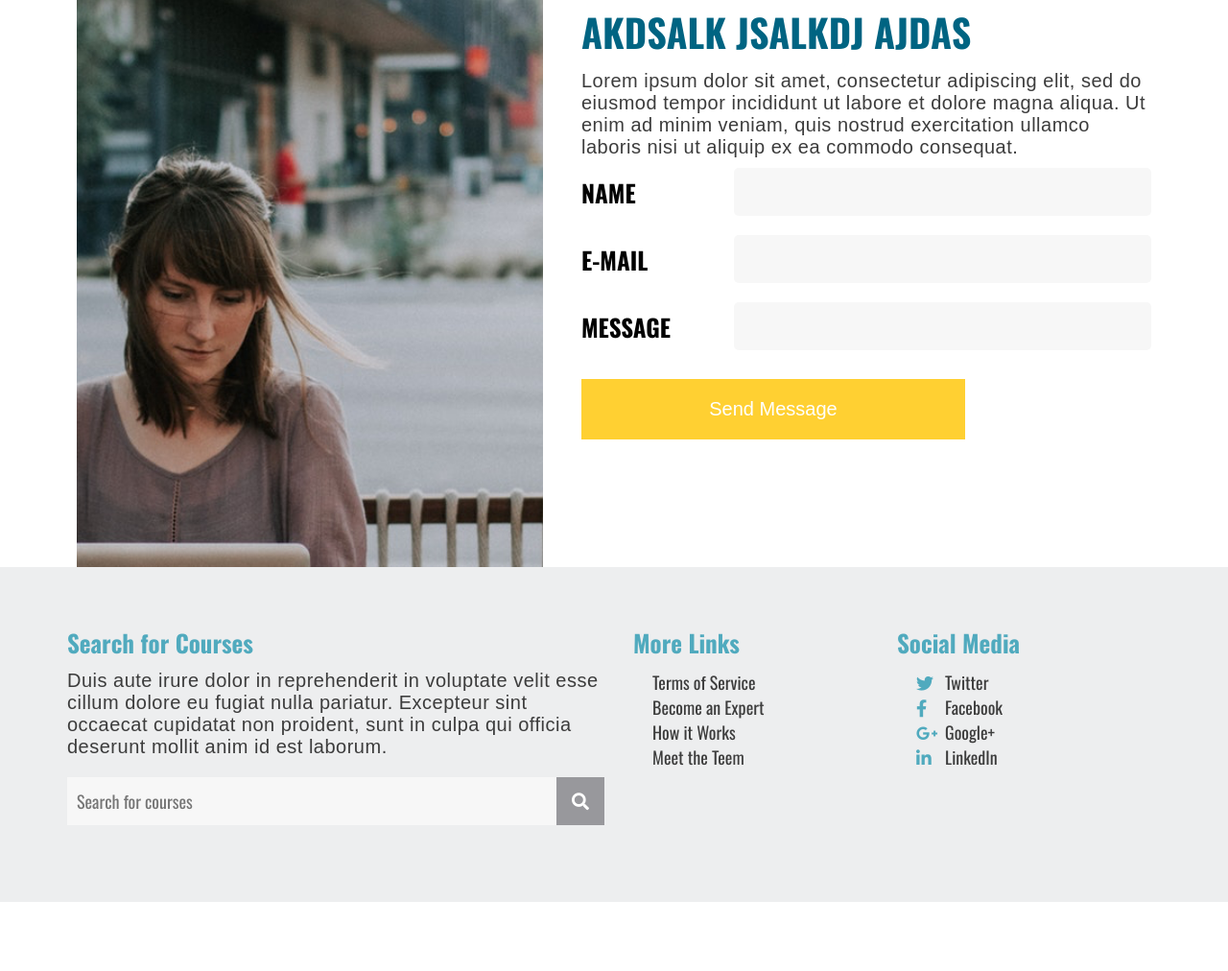
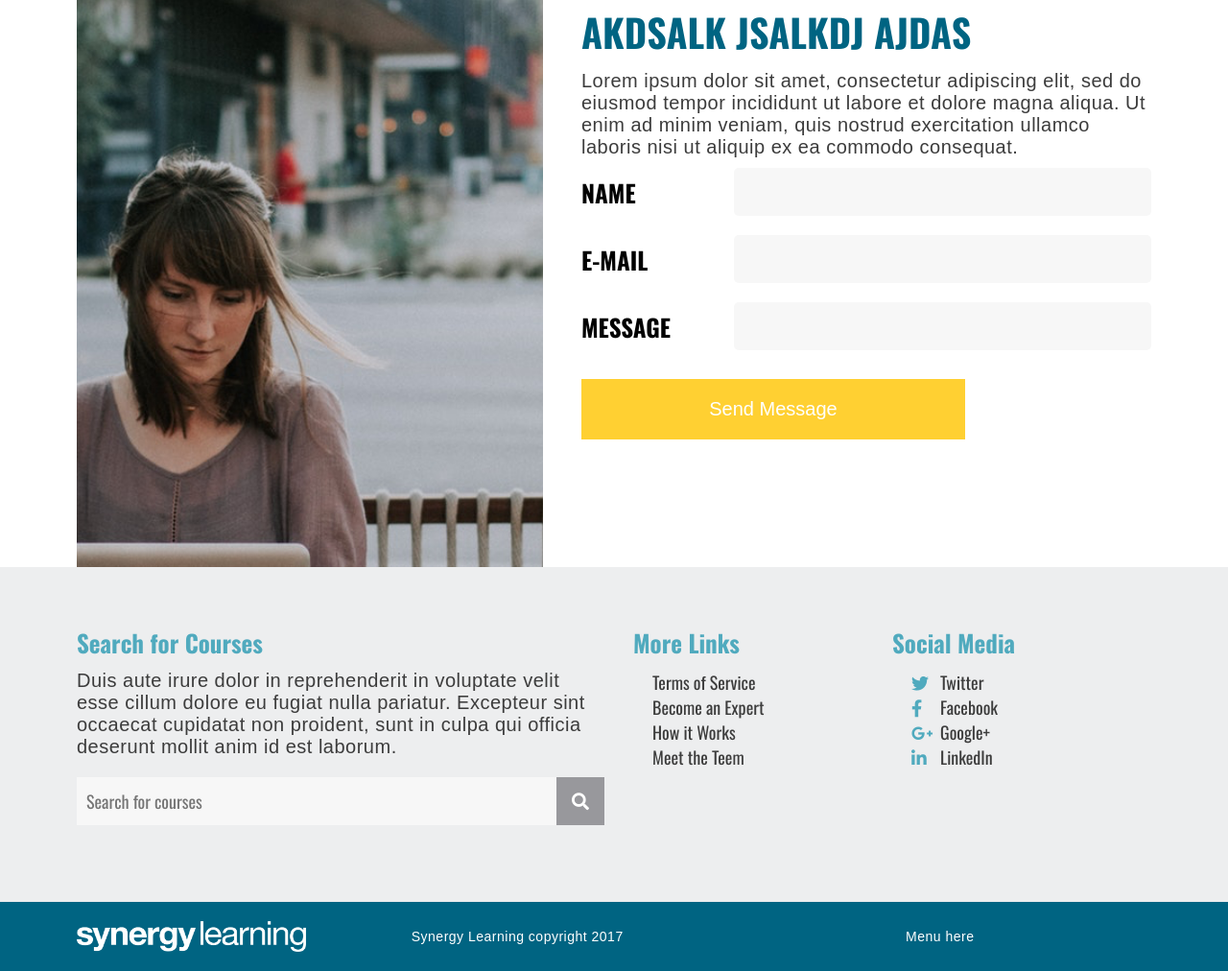
Before and after one commit to da90/demo-site, a Gatsby site: page / in a window 1280 px wide. Shown: the part 2616-3628 px from the top of the page at 96% size. Before the commit the page ends 3556 px from the top, so only its background shows below. Built offline with nearby package versions, Linux system fonts and the light colour scheme; Gatsby itself is replaced by a stand-in of ours.

Commit message:
footer base done

```diff
--- /dev/null
+++ b/src/components/footer.js
@@ -0,0 +1,12 @@
+import React from "react"
+import Image from "../components/image"
+
+const Footer = () => <footer class="footer__wrapper">
+    <div class="footer"><Image alt="Synergy Learning Logo" filename="syn-logo-2016-white.png"/>
+    <div><p>Synergy Learning copyright 2017</p></div>
+    <div><p>Menu here</p></div>
+    </div>
+
+</footer>
+
+export default Footer
--- a/src/pages/index.js
+++ b/src/pages/index.js
@@ -11,6 +11,7 @@ import HeroSection from "../components/herosection"
 import Gallery from "../components/gallery"
 import ContactForm from "../components/contactform"
 import InfoSection from "../components/infosection"
+import Footer from "../components/footer"
 
 const IndexPage = () => (
   <Layout>
@@ -22,6 +23,7 @@ const IndexPage = () => (
     <Gallery />
     <ContactForm />
     <InfoSection />
+    <Footer />
   </Layout>
 )
 
--- /dev/null
+++ b/src/scss/components/_footer.scss
@@ -0,0 +1,38 @@
+@import "../abstracts/abstracts";
+
+footer {
+    background-color: $color-primary1;
+
+    & > div {
+        max-width: 114rem;
+        margin: 0 auto;
+        padding: 2rem 1rem;
+        display: flex;
+        flex-direction: column;
+
+        @include responsive("phone") {
+            flex-direction: row;
+        }
+
+        & > div {
+            flex: 1 1 33%;
+            text-align: center;
+            align-self: center;
+
+            &:first-of-type {
+                flex-basis: 15%;
+                width: 100%;
+            }
+
+            & > p {
+                font-size: 1.4rem;
+                color: white;
+                margin: 1rem 0;
+
+                @include responsive("phone") {
+                    margin: 0;
+                }
+            }
+        }
+    }
+}
--- a/src/scss/components/_infosection.scss
+++ b/src/scss/components/_infosection.scss
@@ -9,7 +9,7 @@
 
   @include responsive("phone") {
     flex-direction: row;
-    padding: 6rem 0;
+    padding: 6rem 1rem;
   }
 
   & > div {
--- a/src/scss/components/components.scss
+++ b/src/scss/components/components.scss
@@ -9,3 +9,4 @@
 @import "gallery";
 @import "contactform";
 @import "_infosection";
+@import "_footer";
```
